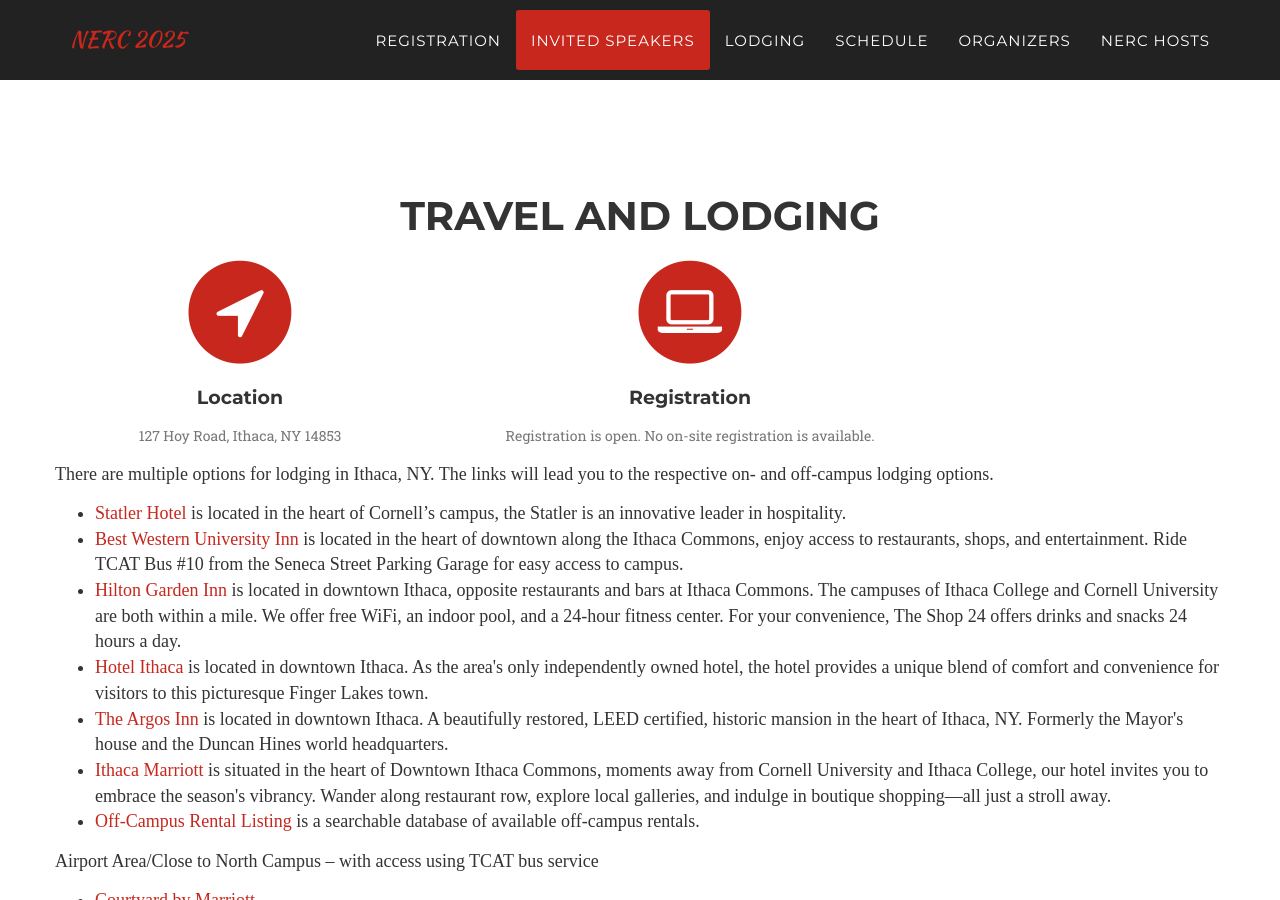
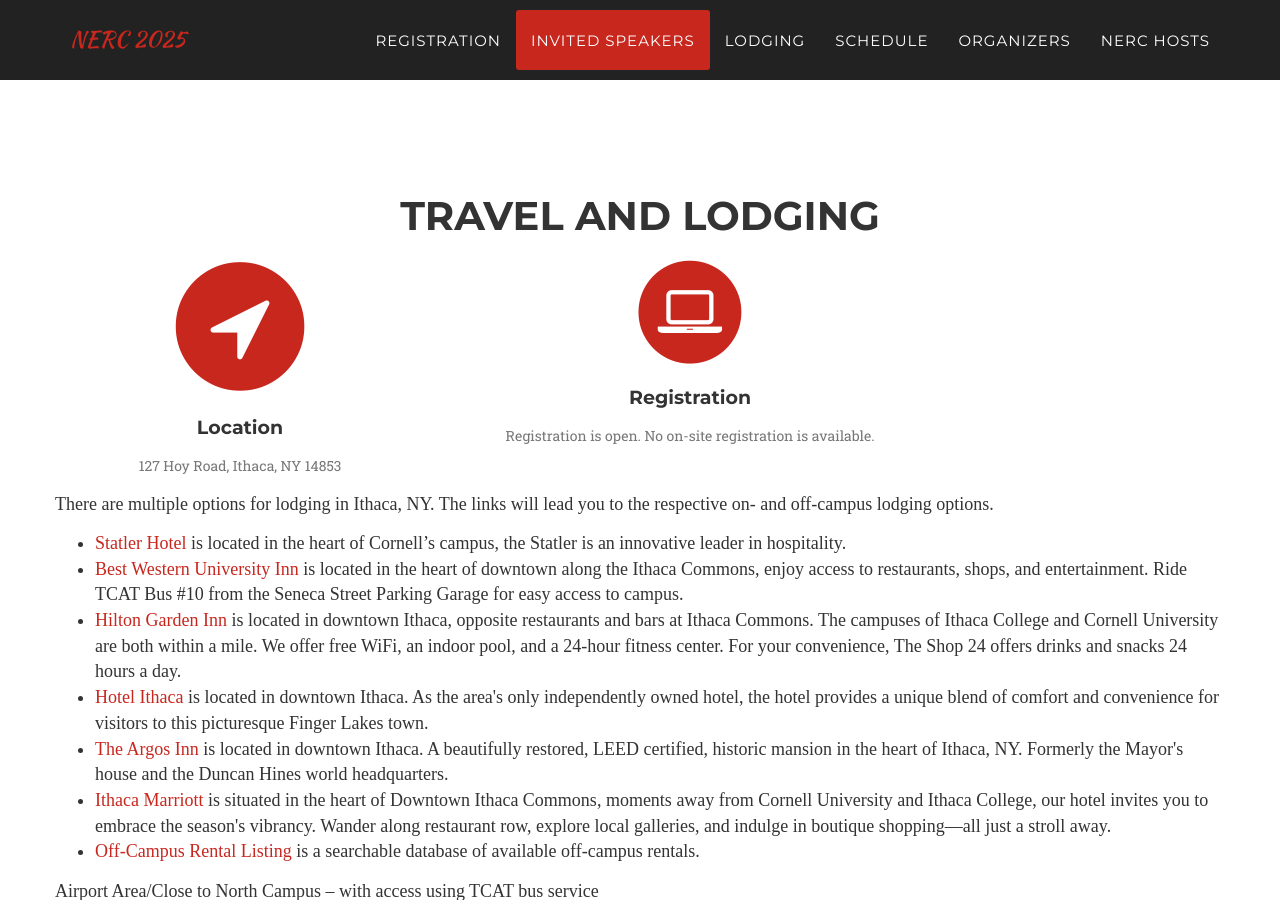
Before and after one commit to Cornell-Tech-AIRLab/cornell2025.nerc.io, a Jekyll site: the page built from index.html, in a window 1280 px wide and 900 px high, scrolled down 2609 px. Built offline with Jekyll 4.4.1, drawn with Linux system fonts in a browser that asks for light colours; some web fonts are replaced.

Commit message:
testing col-md-5 on both travel icons

```diff
--- a/_includes/lodging.html
+++ b/_includes/lodging.html
@@ -8,7 +8,7 @@
 
                 <div class="row text-center">
                     <div class="col-md-4">
-                        <span class="fa-stack fa-4x">
+                        <span class="fa-stack fa-5x">
                             <i class="fa fa-circle fa-stack-2x text-primary"></i>
                             <i class="fa fa-location-arrow fa-stack-1x fa-inverse"></i>
                         </span>
```
